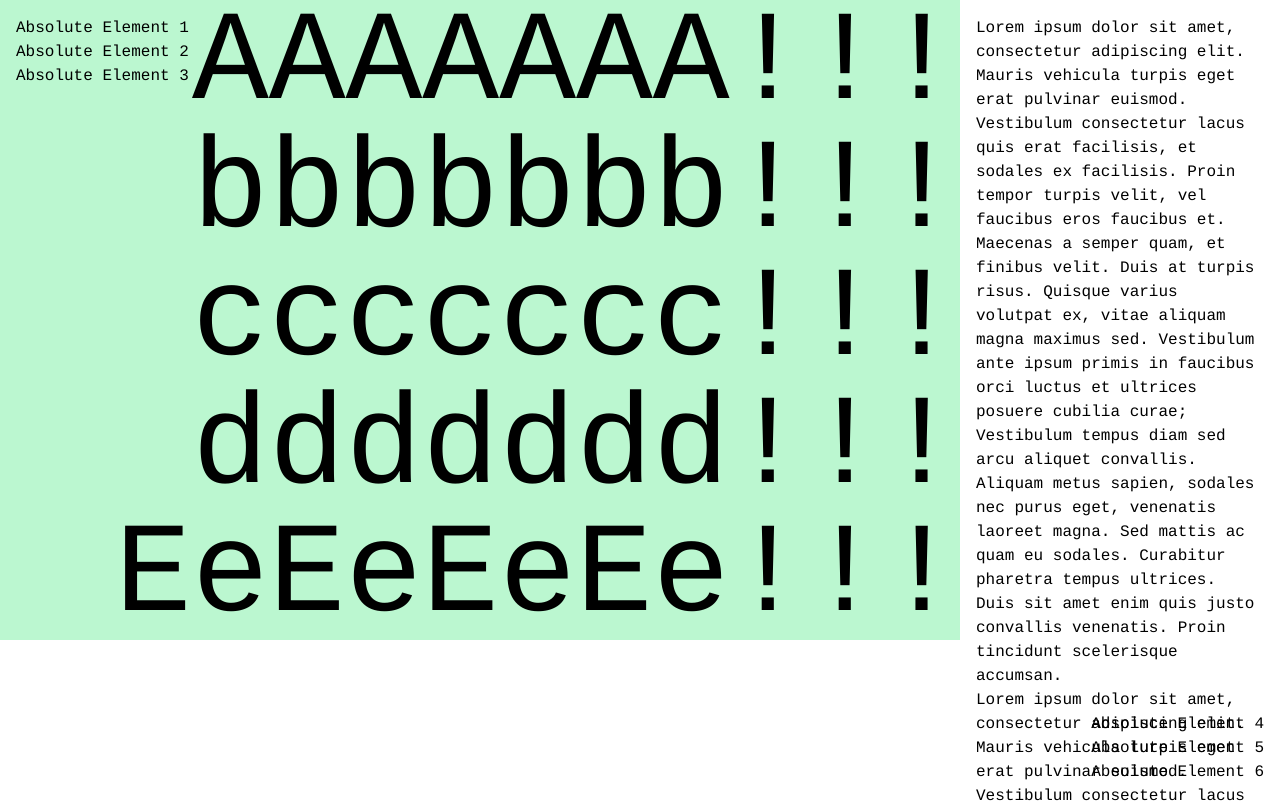
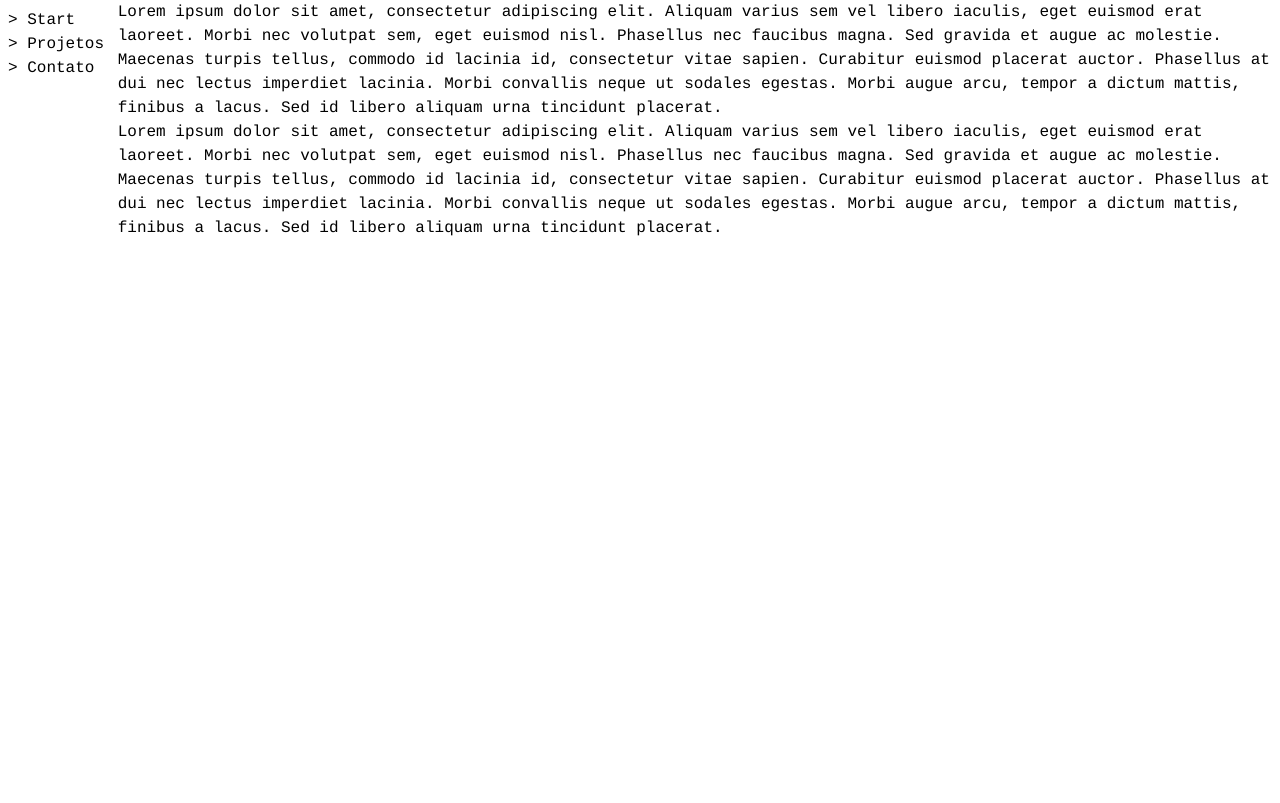
Before and after one commit to rcmilan/rcmilan, a React (Create React App) app: page / in a window 1280 px wide. Shown: the top 803 px of the page. Built offline with nearby package versions, Linux system fonts and the light colour scheme.

Commit message:
layout 2

```diff
--- a/src/components/fixedContent/index.tsx
+++ /dev/null
@@ -1,20 +0,0 @@
-import React from "react";
-
-const FixedContent = () => {
-    return (
-      <>
-        <div className="fixed top-0 left-0 p-4 z-10">
-          <p>Absolute Element 1</p>
-          <p>Absolute Element 2</p>
-          <p>Absolute Element 3</p>
-        </div>
-        <div className="fixed bottom-0 right-0 p-4 z-10">
-          <p>Absolute Element 4</p>
-          <p>Absolute Element 5</p>
-          <p>Absolute Element 6</p>
-        </div>
-      </>
-    );
-  };
-
-  export default FixedContent;
--- /dev/null
+++ b/src/components/sidebar/index.tsx
@@ -0,0 +1,43 @@
+import React from "react";
+
+interface MenuItem {
+  key: number;
+  text: string;
+  href: string;
+}
+
+const links: Array<MenuItem> = [
+  {
+    key: 1,
+    text: "> Start",
+    href: "#",
+  },
+  {
+    key: 2,
+    text: "> Projetos",
+    href: "#",
+  },
+  {
+    key: 3,
+    text: "> Contato",
+    href: "#",
+  },
+];
+
+function Sidebar() {
+  return (
+    <aside aria-label="Sidebar" className="h-screen sticky top-0 w-32 p-2">
+      <ul>
+        {links.map((l) => (
+          <li key={l.key}>
+            <a href={l.href}>
+              <p className="hover:font-bold">{l.text}</p>
+            </a>
+          </li>
+        ))}
+      </ul>
+    </aside>
+  );
+}
+
+export default Sidebar;
--- a/src/index.tsx
+++ b/src/index.tsx
@@ -9,13 +9,13 @@ const root = ReactDOM.createRoot(
 );
 root.render(
   <React.StrictMode>
-    <main role="main" className="w-full h-screen">
+    <div className="flex">
       <App />
-    </main>
+    </div>
   </React.StrictMode>
 );
 
 // If you want to start measuring performance in your app, pass a function
 // to log results (for example: reportWebVitals(console.log))
 // or send to an analytics endpoint. Learn more: https://bit.ly/CRA-vitals
-reportWebVitals();
+reportWebVitals(console.log);
--- a/src/pages/App.tsx
+++ b/src/pages/App.tsx
@@ -1,100 +1,33 @@
 import React from "react";
-import FixedContent from "../components/fixedContent";
-
-type Item = {
-  id: number;
-  content: string;
-  uri: string;
-};
-
-const items = [
-  {
-    id: 1,
-    content: "AAAAAAA!!!",
-    uri: "#!",
-  },
-  {
-    id: 2,
-    content: "bbbbbbb!!!",
-    uri: "#!",
-  },
-  {
-    id: 3,
-    content: "ccccccc!!!",
-    uri: "#!",
-  },
-  {
-    id: 4,
-    content: "ddddddd!!!",
-    uri: "#!",
-  },
-  {
-    id: 5,
-    content: "EeEeEeEe!!!",
-    uri: "#!",
-  },
-];
+import Sidebar from "../components/sidebar";
 
 function App() {
-  const generateListHref = (item: Item) => {
-    return (
-      <li
-        key={item.id}
-        className="transition ease-in-out delay-10 bg-green-200 hover:translate-x-6 hover:scale-110 hover:bg-green-600 hover:text-white duration-100"
-      >
-        <a href={item.uri}>
-          <p className="text-right text-9xl font-thin">{item.content}</p>
-        </a>
-      </li>
-    );
-  };
-  //blur-sm pointer-events-none
-
   return (
     <>
-      <FixedContent />
-      <div className="">
-        <div className="flex ">
-          <div className="flex-auto basis-3/4">
-            <div>
-              <ul className="list-none">
-                {items.map((i) => generateListHref(i))}
-              </ul>
-            </div>
-          </div>
+      <Sidebar />
 
-          <div className="flex-auto p-4 basis-1/4">
-            <p>
-              Lorem ipsum dolor sit amet, consectetur adipiscing elit. Mauris
-              vehicula turpis eget erat pulvinar euismod. Vestibulum consectetur
-              lacus quis erat facilisis, et sodales ex facilisis. Proin tempor
-              turpis velit, vel faucibus eros faucibus et. Maecenas a semper
-              quam, et finibus velit. Duis at turpis risus. Quisque varius
-              volutpat ex, vitae aliquam magna maximus sed. Vestibulum ante
-              ipsum primis in faucibus orci luctus et ultrices posuere cubilia
-              curae; Vestibulum tempus diam sed arcu aliquet convallis. Aliquam
-              metus sapien, sodales nec purus eget, venenatis laoreet magna. Sed
-              mattis ac quam eu sodales. Curabitur pharetra tempus ultrices.
-              Duis sit amet enim quis justo convallis venenatis. Proin tincidunt
-              scelerisque accumsan.
-            </p>
-            <p>
-              Lorem ipsum dolor sit amet, consectetur adipiscing elit. Mauris
-              vehicula turpis eget erat pulvinar euismod. Vestibulum consectetur
-              lacus quis erat facilisis, et sodales ex facilisis. Proin tempor
-              turpis velit, vel faucibus eros faucibus et. Maecenas a semper
-              quam, et finibus velit. Duis at turpis risus. Quisque varius
-              volutpat ex, vitae aliquam magna maximus sed. Vestibulum ante
-              ipsum primis in faucibus orci luctus et ultrices posuere cubilia
-              curae; Vestibulum tempus diam sed arcu aliquet convallis. Aliquam
-              metus sapien, sodales nec purus eget, venenatis laoreet magna. Sed
-              mattis ac quam eu sodales. Curabitur pharetra tempus ultrices.
-              Duis sit amet enim quis justo convallis venenatis. Proin tincidunt
-              scelerisque accumsan.
-            </p>
-          </div>
-        </div>
-      </div>
+      <main role="main" className="w-full h-screen">
+        <p>
+          Lorem ipsum dolor sit amet, consectetur adipiscing elit. Aliquam
+          varius sem vel libero iaculis, eget euismod erat laoreet. Morbi nec
+          volutpat sem, eget euismod nisl. Phasellus nec faucibus magna. Sed
+          gravida et augue ac molestie. Maecenas turpis tellus, commodo id
+          lacinia id, consectetur vitae sapien. Curabitur euismod placerat
+          auctor. Phasellus at dui nec lectus imperdiet lacinia. Morbi convallis
+          neque ut sodales egestas. Morbi augue arcu, tempor a dictum mattis,
+          finibus a lacus. Sed id libero aliquam urna tincidunt placerat.
+        </p>
+        <p>
+          Lorem ipsum dolor sit amet, consectetur adipiscing elit. Aliquam
+          varius sem vel libero iaculis, eget euismod erat laoreet. Morbi nec
+          volutpat sem, eget euismod nisl. Phasellus nec faucibus magna. Sed
+          gravida et augue ac molestie. Maecenas turpis tellus, commodo id
+          lacinia id, consectetur vitae sapien. Curabitur euismod placerat
+          auctor. Phasellus at dui nec lectus imperdiet lacinia. Morbi convallis
+          neque ut sodales egestas. Morbi augue arcu, tempor a dictum mattis,
+          finibus a lacus. Sed id libero aliquam urna tincidunt placerat.
+        </p>
+      </main>
     </>
   );
 }
```
